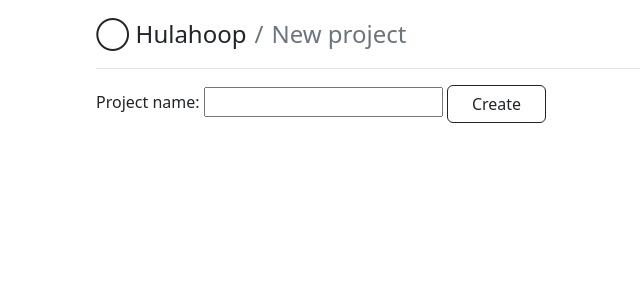
After one commit to pavelboyko/hulahoop, a Django app: page /projects/create/ in a window 1280 px wide. The commit adds this page. Shown: the top 300 px of the page, without its empty margins (65-705 px from the left). Run offline with Django 4.2, Linux system fonts and the light colour scheme.

Commit message:
feat: create project page

```diff
--- a/requirements.txt
+++ b/requirements.txt
@@ -2,8 +2,11 @@ asgiref==3.5.2
 black==22.3.0
 click==8.1.3
 Django==4.0.4
+django-crispy-forms==1.14.0
 django-prettyjson==0.4.1
+django-rest-framework==0.1.0
 djangorestframework==3.13.1
+drf-nested-routers==0.93.4
 mypy-extensions==0.4.3
 pathspec==0.9.0
 platformdirs==2.5.2
--- a/src/hulahoop/settings.py
+++ b/src/hulahoop/settings.py
@@ -42,6 +42,7 @@ INSTALLED_APPS = [
     "rest_framework",
     "rest_framework.authtoken",
     "prettyjson",
+    "crispy_forms",
     "app",
     "mpa",
 ]
--- a/src/mpa/templates/mpa/base.html
+++ b/src/mpa/templates/mpa/base.html
@@ -7,20 +7,27 @@
     <link href="https://cdn.jsdelivr.net/npm/bootstrap@5.2.0-beta1/dist/css/bootstrap.min.css" rel="stylesheet"
           integrity="sha384-0evHe/X+R7YkIZDRvuzKMRqM+OrBnVFBL6DOitfPri4tjfHxaWutUpFmBp4vmVor" crossorigin="anonymous">
     <style>
+       @media screen and (min-width: 992px) {
+            .page-container {
+                width: 958px;
+            }
+        }
         .breadcrumb {
             font-size: 1.5rem !important;
         }
+
     </style>
 </head>
 <body>
-<div class="col-lg-8 mx-auto px-lg-0 p-3">
+<div class="page-container mx-auto px-lg-0 p-3">
     <header class="d-flex mb-3 border-bottom">
-        <nav aria-label="breadcrumb">
+        <nav aria-label="breadcrumb" class="flex-grow-1">
             <ol class="breadcrumb">
                 <li class="breadcrumb-item"><a href="/" class="link-dark text-decoration-none">◯ Hulahoop</a></li>
                 {% block breadcrumb %} {% endblock breadcrumb %}
             </ol>
         </nav>
+        <div>{% block navbuttons %} {% endblock navbuttons %}</div>
     </header>
     <main>
         {% block main %}{% endblock main %}
--- /dev/null
+++ b/src/mpa/templates/mpa/index/project_card.html
@@ -0,0 +1 @@
+<a href="{% url 'project_detail' project.id %}">{{ project.name }}</a>
--- /dev/null
+++ b/src/mpa/templates/mpa/project/project_create.html
@@ -0,0 +1,14 @@
+{% extends "mpa/base.html" %}
+{% block title %}New project{% endblock title %}
+
+{% block breadcrumb %}
+<li class="breadcrumb-item active" aria-current="page">New project</li>
+{% endblock breadcrumb%}
+
+{% block main %}
+<form action="{% url 'project_create' %}" method="post">
+    {% csrf_token %}
+    {{ form }}
+    <input type="submit" value="Create" class="btn btn-outline-dark px-4">
+</form>
+{% endblock main %}
--- a/src/mpa/urls.py
+++ b/src/mpa/urls.py
@@ -4,6 +4,7 @@ from mpa import views
 urlpatterns = [
     path("", views.index, name="index"),
     path("projects/<uuid:project_id>/", views.project_detail, name="project_detail"),
+    path("projects/create/", views.project_create, name="project_create"),
     path(
         "projects/<uuid:project_id>/examples/<uuid:example_id>/",
         views.example_detail,
--- a/src/mpa/views/__init__.py
+++ b/src/mpa/views/__init__.py
@@ -1,3 +1,4 @@
 from .index import index
 from .project_detail import project_detail
+from .project_create import project_create
 from .example_detail import example_detail
--- a/src/mpa/views/example_detail.py
+++ b/src/mpa/views/example_detail.py
@@ -8,4 +8,4 @@ def example_detail(request, project_id, example_id):
         Example, id=example_id, project=project, is_deleted=False
     )
     context = {"project": project, "example": example}
-    return render(request, "mpa/example_detail.html", context)
+    return render(request, "mpa/example/example_detail.html", context)
--- a/src/mpa/views/index.py
+++ b/src/mpa/views/index.py
@@ -5,4 +5,4 @@ from app.models import Project
 def index(request):
     projects = Project.objects.filter(is_deleted=False)
     context = {"project_list": projects}
-    return render(request, "mpa/index.html", context)
+    return render(request, "mpa/index/index.html", context)
--- /dev/null
+++ b/src/mpa/views/project_create.py
@@ -0,0 +1,22 @@
+from django.shortcuts import render, HttpResponseRedirect
+from django.urls import reverse
+from django import forms
+from app.models import Project
+
+
+class ProjectForm(forms.Form):
+    name = forms.CharField(label="Project name", max_length=100)
+
+
+def project_create(request):
+    if request.method == "POST":
+        form = ProjectForm(request.POST)
+        if form.is_valid():
+            project = Project.objects.create(name=form.cleaned_data["name"], created_by=request.user)
+            return HttpResponseRedirect(
+                reverse("project_detail", kwargs={"project_id": project.id})
+            )
+    else:
+        form = ProjectForm()
+
+    return render(request, "mpa/project/project_create.html", {"form": form})
--- a/src/mpa/views/project_detail.py
+++ b/src/mpa/views/project_detail.py
@@ -6,4 +6,4 @@ def project_detail(request, project_id):
     project = get_object_or_404(Project, id=project_id, is_deleted=False)
     examples = Example.objects.filter(project=project, is_deleted=False)
     context = {"project": project, "example_list": examples}
-    return render(request, "mpa/project_detail.html", context)
+    return render(request, "mpa/project/project_detail.html", context)
```
Also changed, not shown: src/mpa/templates/mpa/index.html (deleted, +0 -15 lines), src/mpa/templates/mpa/index/index.html (added, +25 -0 lines), src/mpa/templates/mpa/example/example_detail.html (renamed from src/mpa/templates/mpa/example_detail.html), src/mpa/templates/mpa/project/project_detail.html (renamed from src/mpa/templates/mpa/project_detail.html).
